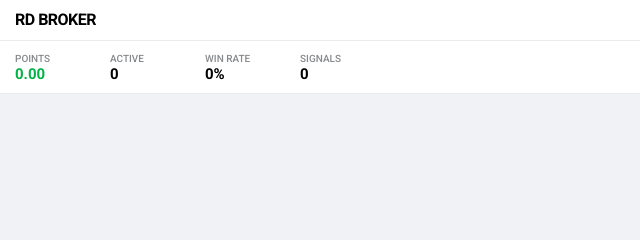
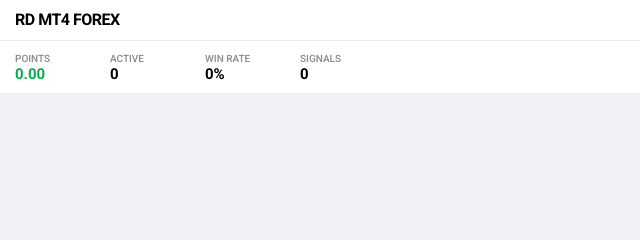
Before and after one commit to rajd1005/RD_Smart_Server, a website: page public/index.html in a window 1280 px wide. Shown: the top 240 px of the page, 0-640 px from the left. Drawn offline with nearby package versions, Linux system fonts and the light colour scheme; no server answers.

Commit message:
Update index.html

```diff
--- a/public/index.html
+++ b/public/index.html
@@ -137,7 +137,7 @@
 <body>
 
     <header class="app-header">
-        <div class="app-title">RD BROKER</div>
+        <div class="app-title">RD MT4 FOREX</div>
         <div class="server-time" id="clock">00:00:00</div>
     </header>
 
```
